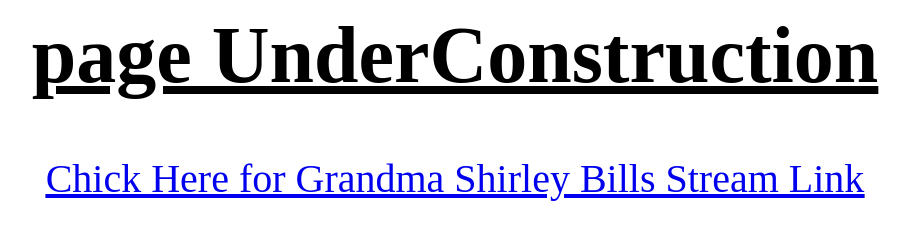
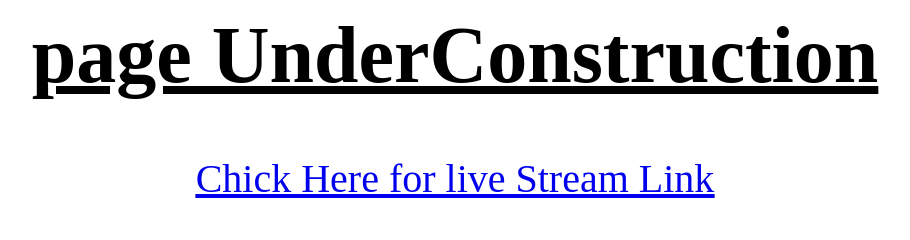
Before and after one commit to Gamer1990/Streaming, a plain HTML site: page index.html in a window 1280 px wide. Shown: the whole page, without its empty margins (195-1105 px from the left). Drawn offline with Linux system fonts and the light colour scheme.

Commit message:
Update index.html

```diff
--- a/index.html
+++ b/index.html
@@ -1,7 +1,7 @@
 
 <!-- saved from url=(0069)https://s3.us-west-1.amazonaws.com/ward.millvillemaker.com/index.html -->
 <html><head><meta http-equiv="Content-Type" content="text/html; charset=windows-1252"></head><body><header>
-<title>Millville 1st Ward</title>
+<title>Millville Maker</title>
 <style>
 div.date{width:24%; Height:100%; padding:2px; float:left; border-style: solid;  border-color: White;}
 div.Pic{width:Screen; Height:Screen;padding:2px;}
@@ -21,5 +21,5 @@ embed{float:left; width:45%;}
 <!--div class="Pic"><img src="BG.jpg"><div class="space"></div-->
 <u>
 <H1>page UnderConstruction</H1>
-<a href="https://millvillemaker.com/sbills">Chick Here for Grandma Shirley Bills Stream Link</A>
+<a href="https://millvillemaker.com/sbills">Chick Here for live Stream Link</A>
 </u></div></body></html>
```
